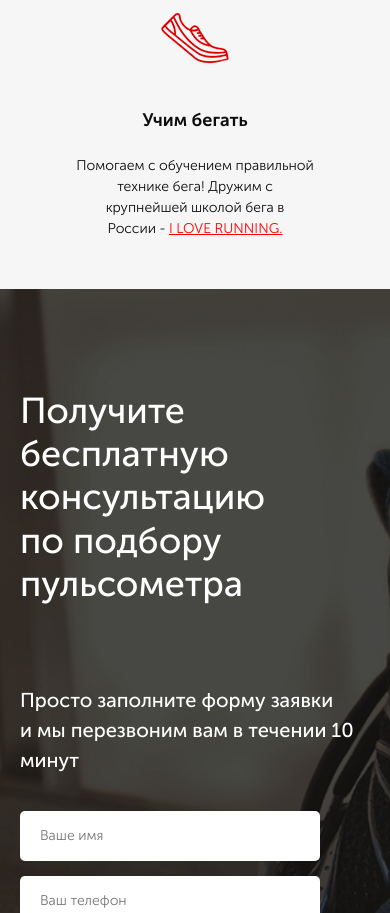
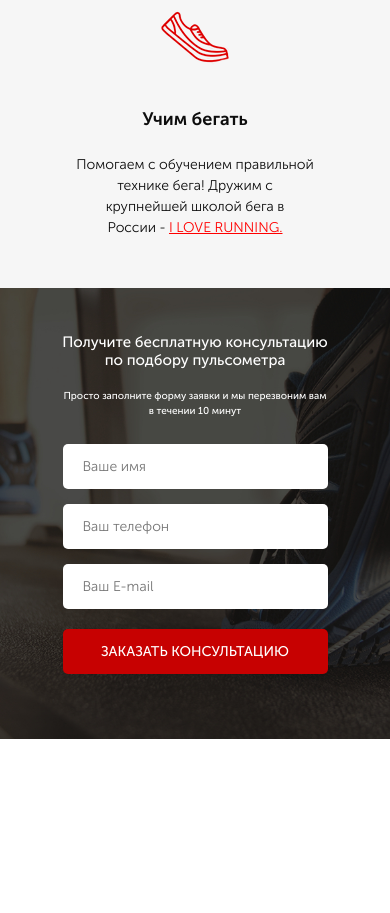
Before and after one commit to Traniks/Site3-RunSmart, a website: page src/index.html in a window 390 px wide. Shown: the part 1087-2000 px from the top of the page. After the commit the page ends 1826 px from the top, so only its background shows below. Drawn offline with Linux system fonts and the light colour scheme.

Commit message:
simple fix + 3 box media

```diff
--- a/src/index.html
+++ b/src/index.html
@@ -83,6 +83,7 @@
 
     <div class="consultation">
         <div class="container">
+            <div class="consultation__wrapper">
                 <h2 class="title_left consultation__title">
                     Получите бесплатную консультацию <br>
                     по подбору пульсометра
@@ -91,15 +92,22 @@
                     Просто заполните форму заявки <br>
                     и мы перезвоним вам в течении 10 минут
                 </div>
+                <div class="consultation__descr_hidden">
+                    Просто заполните форму заявки и мы перезвоним вам <br>
+                    в течении 10 минут
+                </div>
                 <form action="#" class="feed-form consultation__feed-form">
-                <input name="name" required placeholder="Ваше имя" type="text">
-                <input name="phone" required placeholder="Ваш телефон" type="number">
-                <input name="email" required placeholder="Ваш E-mail" type="email">
+                    <input required name="name" placeholder="Ваше имя" type="text">
+                    <input required name="phone" placeholder="Ваш телефон" type="number">
+                    <input required name="email" placeholder="Ваш E-mail" type="email">
 
                     <!-- <input value="заказать консультацию" type="submit" class="button consultation__button"> -->
                     <button class="button button_submit">заказать консультацию</button>
                 </form>
             </div>
         </div>
+    </div>
+
+    <script src="js/index.js"></script>
 </body>
 </html>
--- a/src/scss/_media.scss
+++ b/src/scss/_media.scss
@@ -15,6 +15,11 @@
 }
 @media (max-width: 576px) {
     .container {
+        margin: 0 35px;
+    }
+}
+@media (max-width: 420px) {
+    .container {
         margin: 0 20px;
     }
 }
--- a/src/scss/media/_consultation.scss
+++ b/src/scss/media/_consultation.scss
@@ -0,0 +1,78 @@
+@media (max-width: 800px) {
+    .consultation {
+        min-height: 600px;
+        padding: 65px 0 65px 0;
+        &__descr {
+            margin-top: 45px;
+        }
+    }
+}
+@media (max-width: 750px) {
+    .consultation {
+        &__title {
+            font-size: 32px;
+        }
+        &__descr {
+            margin-top: 35px;
+        }
+    }
+}
+@media (max-width: 700px) {
+    .consultation {
+        min-height: 540px;
+        &__wrapper {
+            align-items: center;
+        }
+        &__title {
+            text-align: center;
+            font-size: 26px;
+        }
+        &__descr {
+            display: none;
+            &_hidden {
+                display: block;
+            }
+        }
+    }
+}
+@media (max-width: 560px) {
+    .consultation {
+        &__wrapper {
+
+        }
+        &__title {
+
+        }
+        &__descr {
+            &_hidden {
+
+            }
+        }
+    }
+}
+@media (max-width: 420px) {
+    .consultation {
+        padding: 45px 0 65px 0;
+        min-height: 440px;
+        &__title {
+            font-size: 15px;
+        }
+        &__descr {
+            &_hidden {
+                font-size: 10px;
+            }
+        }
+        &__feed-form {
+            margin-top: 25px;
+            width: 265px;
+            input {
+                height: 45px;
+            }
+        }
+        .button_submit {
+            width: 265px;
+            height: 45px;
+            font-size: 14px;
+        }
+    }
+}
--- a/src/scss/section/_consultation.scss
+++ b/src/scss/section/_consultation.scss
@@ -3,12 +3,27 @@
     background-image: url("../img/bg/consultation.jpg");
     @include bg;
     padding: 100px 0 92px 0;
+    &__wrapper {
+        display: flex;
+        flex-direction: column;
+        align-items: flex-start;
+    }
+    &__title {
+        margin: 0;
+    }
     &__descr {
         margin-top: 80px;
         color: #ffffff;
         font-size: 20px;
         font-weight: 500;
-        text-align: left;
+        &_hidden {
+            display: none;
+            text-align: center;
+            margin-top: 20px;
+            color: #ffffff;
+            font-size: 16px;
+            font-weight: 500;
+        }
     }
     &__feed-form {
         margin-top: 36px;
--- a/src/scss/section/_promo.scss
+++ b/src/scss/section/_promo.scss
@@ -38,6 +38,7 @@
         font-weight: 500;
         text-align: center;
         img {
+            height: 45px;
             display: block;
             margin: 0 auto;
             margin-bottom: 20px;
```
Also changed, not shown: src/css/index.min.css, src/js/index.js (added). Lines whose indentation alone changed are shown as unchanged.
